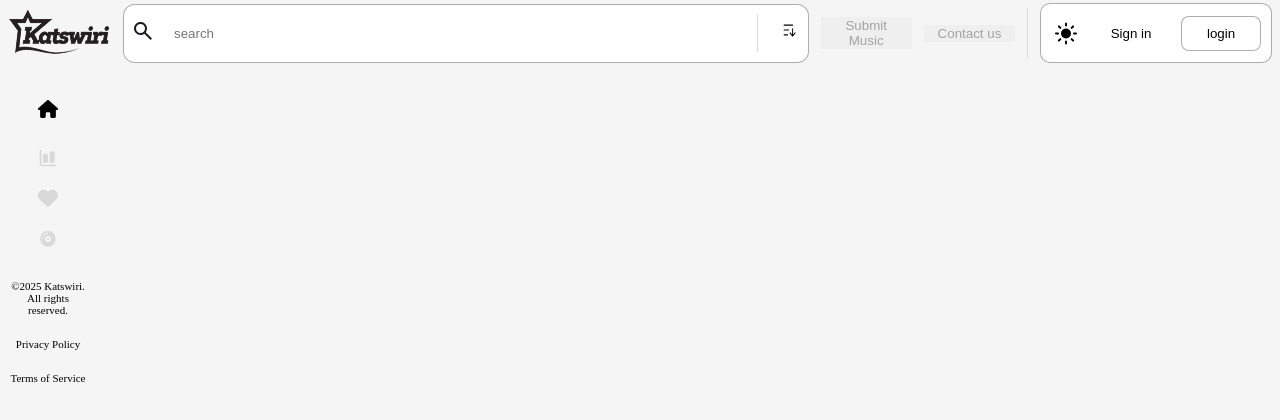
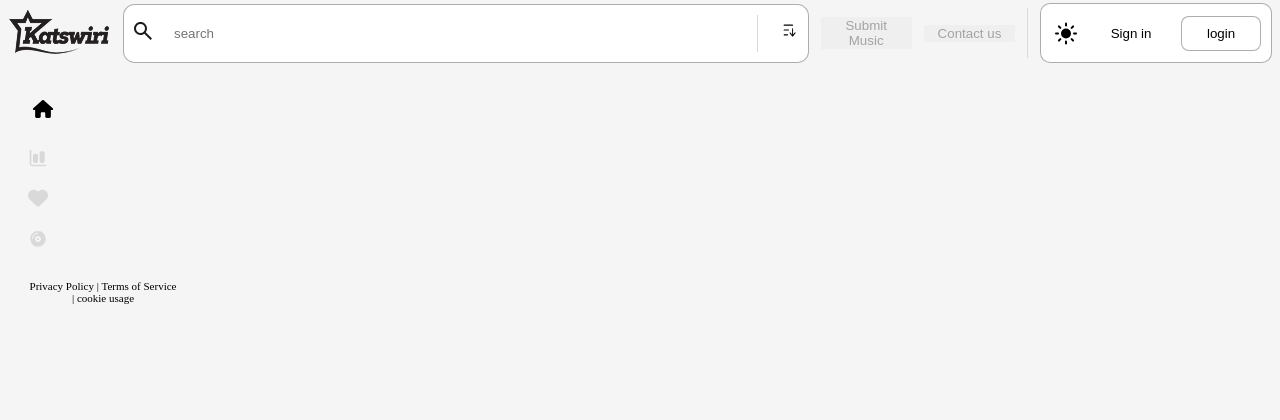
Before and after one commit to EminentOne1/katswiri, a React (Vite) app: page / in a window 1280 px wide. Shown: the top 420 px of the page. Built offline with nearby package versions, Linux system fonts and the light colour scheme.

Commit message:
katswiri updated

```diff
--- a/src/components/sidenav.tsx
+++ b/src/components/sidenav.tsx
@@ -9,9 +9,9 @@ const SideNav: React.FC = () => {
 
      <div className="footer">
 
-        <p>&copy;2025 Katswiri. All rights reserved.</p>
-        <p>Privacy Policy</p>
-        <p>Terms of Service</p>
+
+        <p>Privacy Policy | Terms of Service | cookie usage</p>
+
 
      </div>
   </div>;
--- a/src/index.css
+++ b/src/index.css
@@ -122,9 +122,11 @@ Keywords: house, living
   display: flex;
   flex-direction: column;
   gap: 20px;
-  width: 80px;
+  width: 150px;
   margin-top: 40px;
   align-items: center;
+  align-items: flex-start;
+  margin-left: 20px;
 }
 .main-container {
   display: flex;
```
